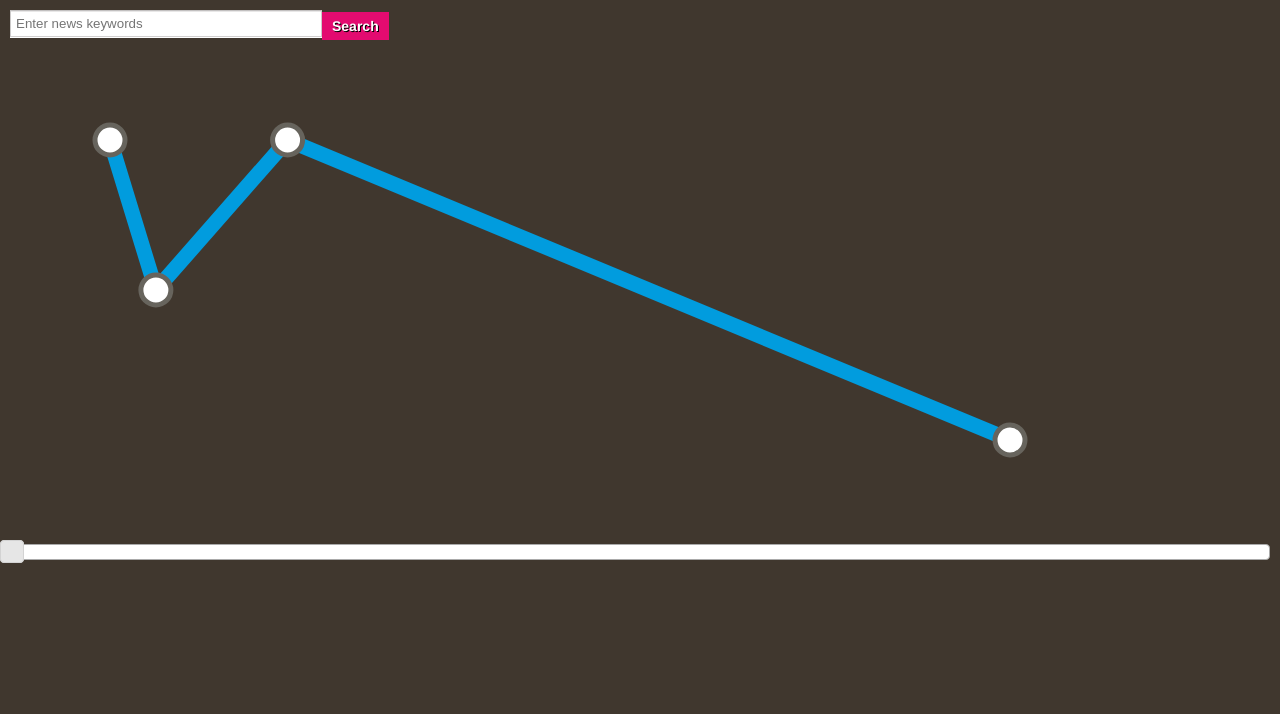
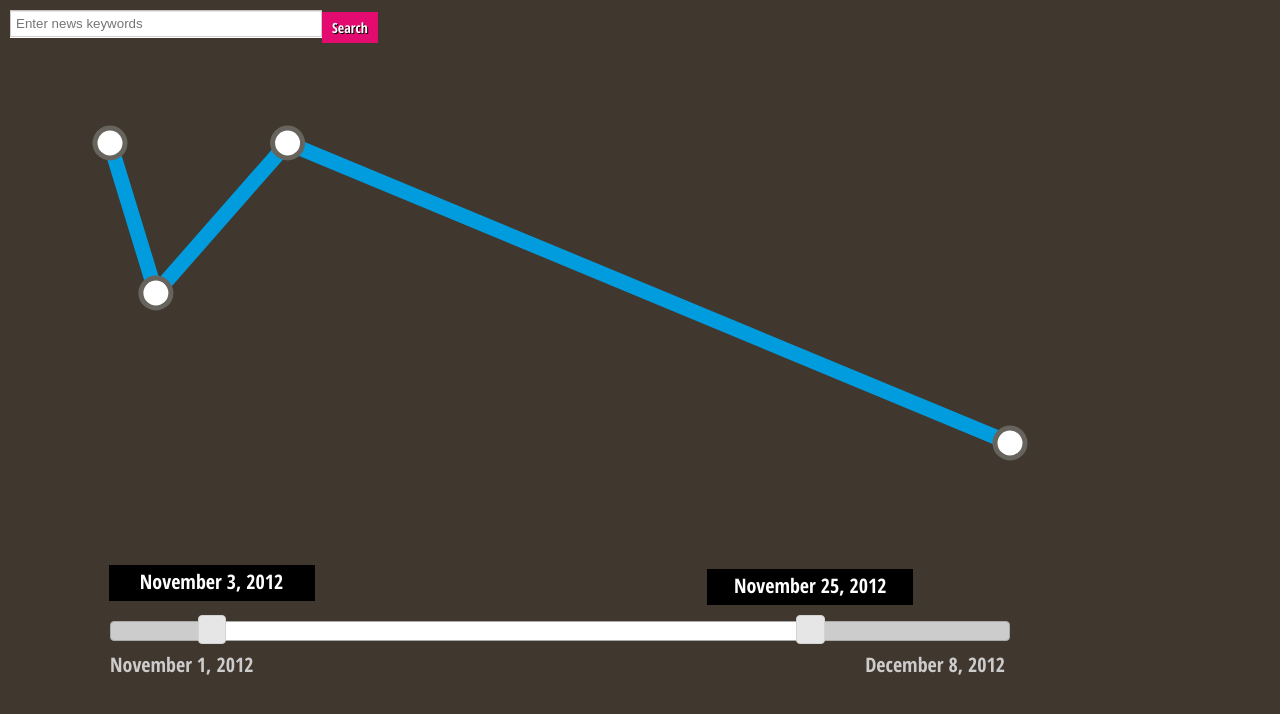
Before and after one commit to zdocena/cs448b-a4, a plain HTML site: page index.html in a window 1280 px wide. Drawn offline with Linux system fonts and the light colour scheme.

Commit message:
Designed date slider

```diff
--- a/index.html
+++ b/index.html
@@ -2,9 +2,10 @@
 <html>
   <head>
     <title>Evolution of News Articles Over Time</title>
-    <link rel="stylesheet" type="text/css" href="stylesheets/style.css">
+
     <link rel="stylesheet" type="text/css" href="stylesheets/jquery-ui.css">
     <link rel="stylesheet" type="text/css" href="stylesheets/tipsy.css">
+    <link rel="stylesheet" type="text/css" href="stylesheets/style.css">
 
     <script src="js/d3.js"></script>
     <script src="js/jquery.js"></script>
@@ -25,6 +26,8 @@
         });
     });
     </script>
+
+    <link href='http://fonts.googleapis.com/css?family=Open+Sans+Condensed:300,700' rel='stylesheet' type='text/css'>
   </head>
 
   <body>
@@ -41,9 +44,22 @@
 
     <div id="content"></div>
 
+    <div class="clear"></div>
+
     <div id="date-slider-container">
+      <div id="min">Min</div>
+      <div id="max">Max</div>
+
       <div id="date-slider"></div>
       <div id="date-range">
+
+
+        <div id="date-range-min">
+          November 1, 2012
+        </div>
+        <div id="date-range-max">
+          December 8, 2012
+        <div>
       </div>
     </div>
   </body>
--- a/js/viz.js
+++ b/js/viz.js
@@ -50,14 +50,6 @@ function draw(data) {
   var x_axis = d3.svg.axis()
     .scale(x_scale);
 
-  // Render the x-axis
-  /*
-  d3.select("svg")
-    .append("g")
-    .attr("class", "x axis")
-    .attr("transform", "translate(0," + (height - margin) + ")")
-    .call(x_axis);
-    */
 
   // Construct a line.
   var line = d3.svg.line()
@@ -95,10 +87,16 @@ function draw(data) {
     .attr("cy", function(d) {
       return y_scale(d.similarity);
     })
-    .attr("class", "circ")
     .attr("r", radius);
 
-
+$('svg circle').tipsy({
+        gravity: 'w',
+        html: true,
+        title: function() {
+          //var d = this.__data__, c = colors(d.i);
+          return "sup fool";
+        }
+      });
 
 
 
@@ -107,10 +105,52 @@ function draw(data) {
 d3.json("data.json", draw);
 
 $(document).ready(function() {
-  var $dateSlider = $("#date-slider");
+  var $dateSlider = $("#date-slider"),
+      $min = $("#min"),
+      $max = $("#max"),
+      minDate = 1,
+      maxDate = 10;
 
   $dateSlider.slider({
     range: true,
+    min: minDate,
+    max: maxDate,
+    values: [2, 8],
+    create: function(event, ui) {
+      console.log("create");
+    },
+    slide: function(event, ui) {
+      var delay = function() {
+        var handleIndex = $(ui.handle).index(),
+            label = handleIndex === 1 ? "#min" : "#max",
+            $label = $(label);
+
+        $label.html("November 3, 2012")
+          .position({
+            my: "center bottom",
+            at: "center top",
+            of: ui.handle,
+            offset: "0, -10"
+          });
+      };
+
+      setTimeout(delay, 5);
+    }
   });
 
+$("#min").html("November 3, 2012").position({
+  my: "center bottom",
+  at: "center top",
+  of: $("#date-slider a:eq(0)"),
+  offset: "0, -10"
 });
+
+$("#max").html("November 25, 2012").position({
+  my: "center bottom",
+  at: "center top",
+  of: $("#date-slider a:eq(1)"),
+  offset: "0, -10"
+});
+
+
+});
--- a/stylesheets/style.css
+++ b/stylesheets/style.css
@@ -2,7 +2,10 @@ body {
   margin: 10px;
   padding: 0;
   background-color: #40372e;
-  font-family: "Helvetica", "Arial", "Times New Roman";
+  font-family: 'Open Sans Condensed', sans-serif;
+  font-size: 20px;
+  font-weight: 700;
+
 }
 
 .clear {
@@ -40,3 +43,45 @@ circle {
 
 #content {
 }
+
+#date-slider-container {
+  width: 900px;
+  margin-left: 100px;
+}
+
+#date-range {
+  margin-top: 10px;
+  color: #CCCCCC;
+}
+
+#date-range-min {
+  float: left;
+}
+
+#date-range-max {
+  float: right;
+}
+
+#date-range div {
+  display: inline-block;
+}
+
+#min, #max {
+  width: 200px;
+  background: #000000;
+  color: #FFFFFF;
+  padding: 3px 3px 6px 3px;
+  text-align: center;
+}
+
+.ui-widget-content {
+  background: #CCCCCC;
+}
+
+.ui-widget-header {
+  background: #FFFFFF;
+}
+
+.ui-state-default {
+  background: #E30B70;
+}
```
